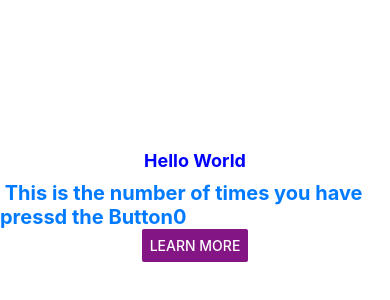
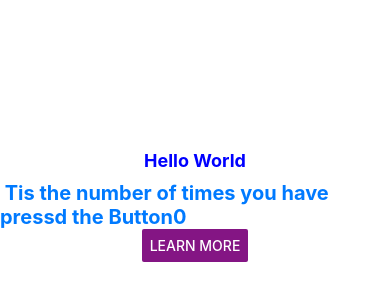
Before and after one commit to hugomvera/ReactNativeDemo, a React Native app: screen / in a window 390 px wide. Shown: the part 216-516 px from the top of the page. Built offline with nearby package versions, Linux system fonts and the light colour scheme.

Commit message:
updated index.js

```diff
--- a/index.js
+++ b/index.js
@@ -1,13 +1,6 @@
 import { registerRootComponent } from "expo";
-import React from "react";
+import { React, useState } from "react";
 import { Text, StyleSheet, View, Button, Alert, Platform } from "react-native";
-
-let globalCounter = 0;
-
-function setCounter() {
-  globalCounter = 1 + globalCounter;
-  showAlert(globalCounter);
-}
 
 function showAlert(message) {
   if (Platform.OS === "web") {
@@ -18,15 +11,19 @@ function showAlert(message) {
 }
 
 const App = () => {
+  const [count, setCount] = useState(0);
+  function setCounter() {
+    setCount(count + 1);
+  }
   return (
     <View style={styles.screen}>
       <Text style={styles.container1}> Hello World </Text>
       <Text style={styles.container2}>
         {" "}
-        This is the number of times you have pressd the Button{globalCounter}
+        Tis the number of times you have pressd the Button{count}
       </Text>
       <Button
-        onPress={setCounter()}
+        onPress={setCounter}
         title="Learn More"
         color="#841584"
         //    accessibilityLabel="Learn more about this purple button"
```
